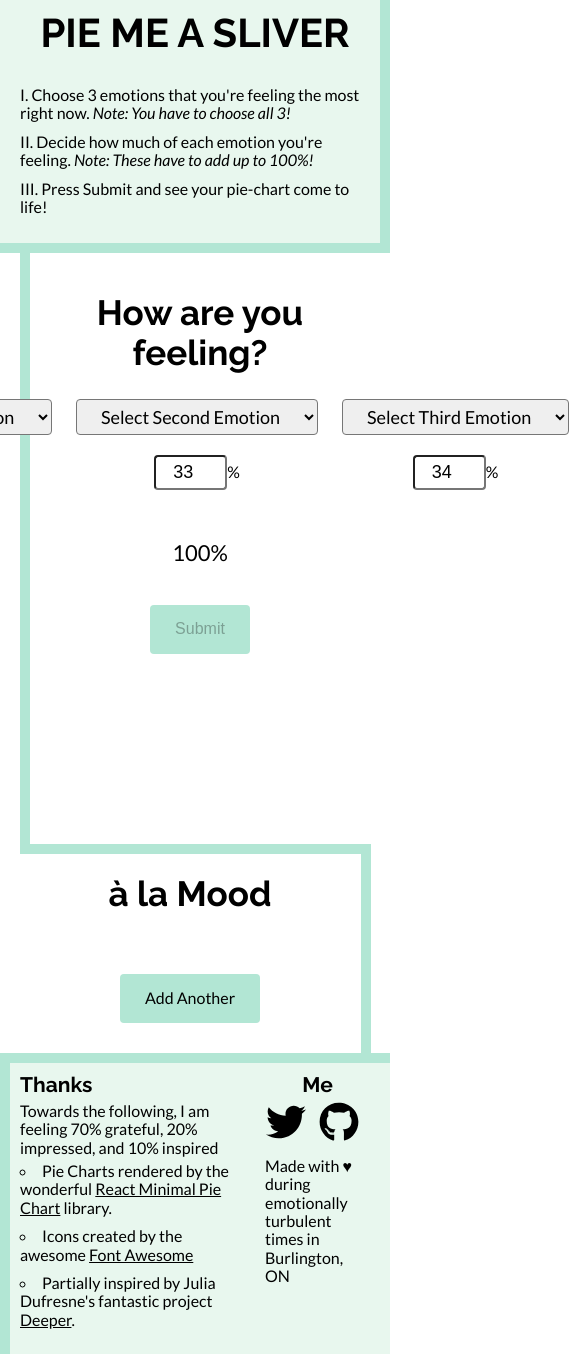
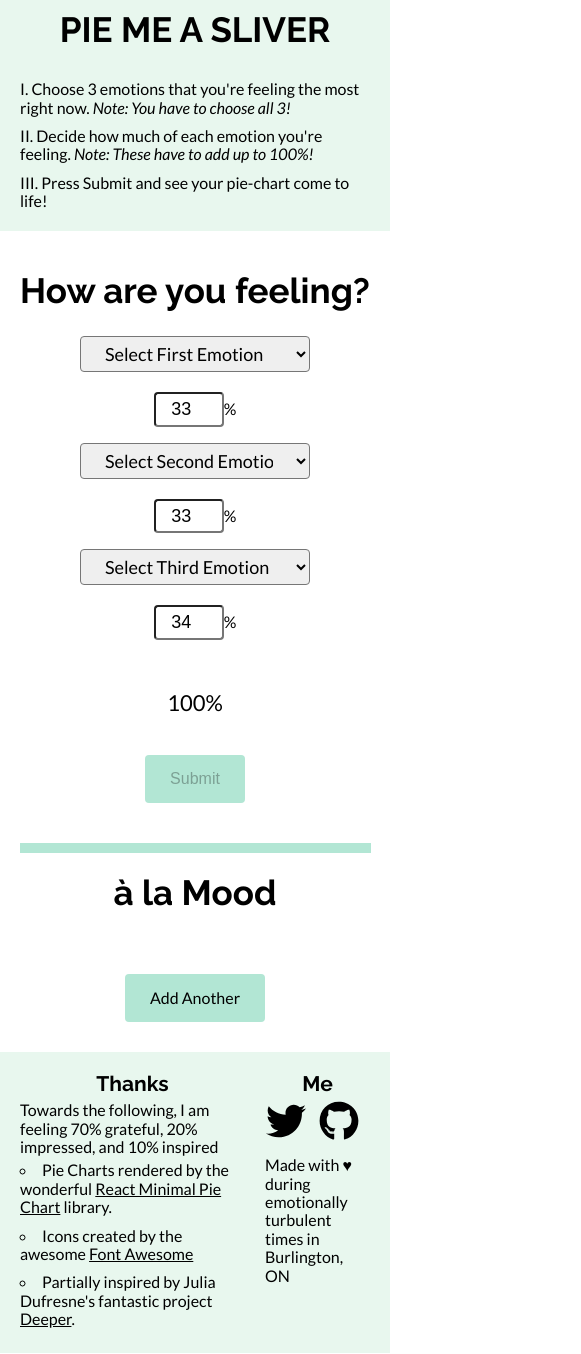
Before and after one commit to QuercusTaliare/taylor-robertson-project-five, a React (Create React App) app: page / in a window 390 px wide. Shown: the whole page, 581 px wide, since content can reach past the window. Built offline with nearby package versions, Linux system fonts and the light colour scheme; no server answers; the database is empty.

Commit message:
added first responsive design

```diff
--- a/src/components/Form.js
+++ b/src/components/Form.js
@@ -98,7 +98,7 @@ class Form extends Component {
                     onChange={this.handleChange}
                     value={this.state.emotionAtype}
                   >
-                    <option value="">Select First Emotion</option>
+                    <option value="" disabled>Select First Emotion</option>
                     <option value="happy">Happy</option>
                     <option value="elated">Elated</option>
                     <option value="proud">Proud</option>
@@ -132,7 +132,7 @@ class Form extends Component {
                     onChange={this.handleChange}
                     value={this.state.emotionBtype}
                   >
-                    <option value="">Select Second Emotion</option>
+                    <option value="" disabled>Select Second Emotion</option>
                     <option value="insecure">Insecure</option>
                     <option value="annoyed">Annoyed</option>
                     <option value="anxious">Anxious</option>
@@ -166,7 +166,7 @@ class Form extends Component {
                     onChange={this.handleChange}
                     value={this.state.emotionCtype}
                   >
-                    <option value="">Select Third Emotion</option>
+                    <option value="" disabled>Select Third Emotion</option>
                     <option value="confused">Confused</option>
                     <option value="hungry">Hungry</option>
                     <option value="silly">Silly</option>
--- a/src/index.css
+++ b/src/index.css
@@ -71,7 +71,7 @@ a {
     padding: 15px 25px;
     border: none;
     background: var(--highlight-color);
-    margin: 40px 0 0 0;
+    margin: 40px 0;
     cursor: pointer
 }
 
@@ -144,6 +144,7 @@ main h2 {
 
 main .emotion-entry-container {
     display: flex;
+    flex-wrap: wrap;
 }
 
 main fieldset {
@@ -163,12 +164,14 @@ main select {
     font-family: var(--main-font);
     margin: 0 0 20px;
     font-size: 1.8rem;
+    width: 230px;
 }
 
 main input {
     font-size: 1.8rem;
     padding: 5px;
     text-align: center;
+    width: 70px;
 
 }
 
@@ -187,14 +190,11 @@ main .form-incomplete {
     color: red;
 }
 
-/* main button {
-    border-radius: 4px;
-    padding: 15px 25px;
-    border: none;
-    background: var(--highlight-color);
-    margin: 40px 0 0 0;
-    cursor: pointer
-} */
+main button:hover,
+main button:focus {
+    box-shadow: 0 0 5px 5px inset var(--neutral-color);
+    border: solid 1px var(--highlight-color);
+}
 
 main .button.disabled {
     pointer-events: none;
@@ -231,7 +231,7 @@ main .button.disabled {
     display: flex;
     flex-direction: column;
     align-items: center;
-    padding: 10px;
+    padding: 10px 0;
 }
 
 .chart-wrapper {
@@ -332,3 +332,38 @@ footer .me {
     padding-right: 10px;
     font-size: 2rem;
 }
+
+@media (max-width: 600px) {
+
+    .form {
+        height: auto;
+    }
+
+    header {
+        height: auto;
+        box-shadow: none;
+    }
+
+    header h1 {
+        font-size: 3.5rem;
+    }
+
+    main {
+        height: auto;
+        border: none;
+    }
+
+    .display {
+        border-right: none;
+    }
+
+    footer {
+        box-shadow: none;
+        flex-wrap: wrap;
+    }
+
+    .attributions h3 {
+        text-align: center;
+    }
+
+}
```
